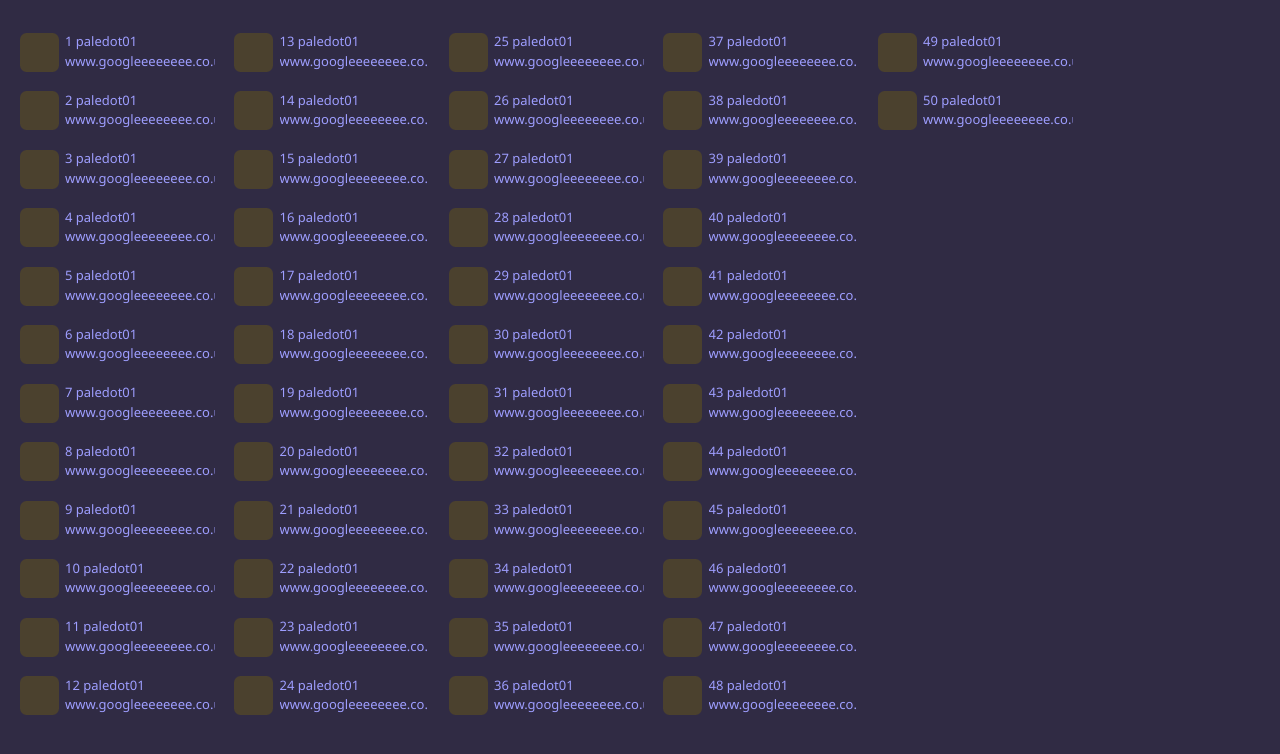
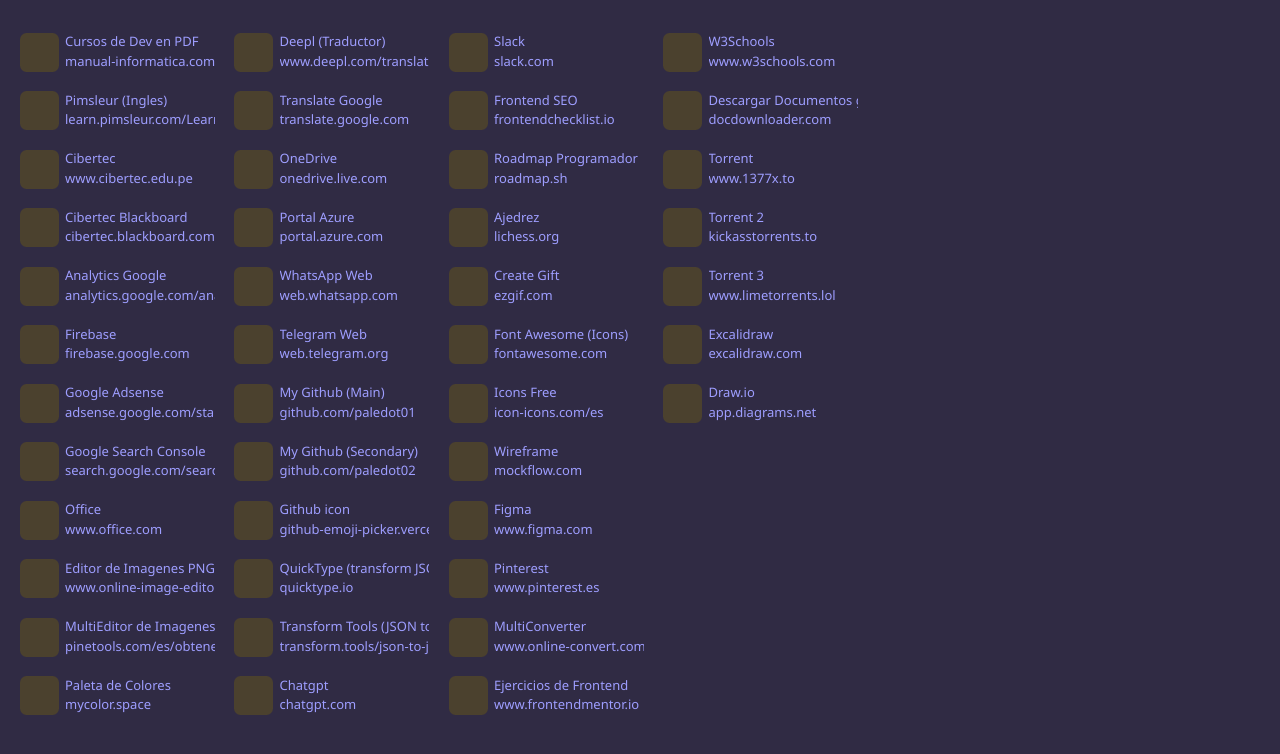
Before and after one commit to basiliok/my-urls, an Angular app: page / in a window 1280 px wide. Shown: the top 754 px of the page. Built offline with nearby package versions, Linux system fonts and the light colour scheme.

Commit message:
add hardcoded links to HomeComponent

```diff
--- a/src/app/components/page-card/page-card.component.css
+++ b/src/app/components/page-card/page-card.component.css
@@ -28,12 +28,14 @@
       display: flex;
       align-items: center;
       overflow: hidden;
+      white-space: nowrap;
     }
     .url {
       height: 1.5rem;
       display: flex;
       align-items: center;
       overflow: hidden;
+      white-space: nowrap;
       /* background-color: brown; */
     }
   }
--- a/src/app/components/page-card/page-card.component.html
+++ b/src/app/components/page-card/page-card.component.html
@@ -1,7 +1,7 @@
-<a class="page-card d-flex-row" href="https://www.google.co.uk/">
+<a class="page-card d-flex-row" [href]="inputPageCard.url">
   <div class="image"></div>
   <div class="content d-flex-column">
-    <div class="label">{{ inputNumber }} {{ 'paledot01' }}</div>
-    <div class="url">www.googleeeeeeee.co.uk</div>
+    <div class="label">{{ inputPageCard.label }}</div>
+    <div class="url">{{ cleanUrl }}</div>
   </div>
 </a>
--- a/src/app/components/page-card/page-card.component.ts
+++ b/src/app/components/page-card/page-card.component.ts
@@ -1,4 +1,9 @@
 import { Component, Input } from '@angular/core';
+
+interface PageCard {
+  label: string;
+  url: string;
+}
 
 @Component({
   selector: 'app-page-card',
@@ -8,5 +13,18 @@
   styleUrl: './page-card.component.css',
 })
 export class PageCardComponent {
-  @Input() inputNumber: number = 0;
+  @Input() inputPageCard: PageCard = { label: 'Mi pagina', url: 'https://www.google.co.uk/' };
+  cleanUrl: string = '';
+
+  ngOnInit(): void {
+    this.cleanUrl = this.sanitizeUrl();
+  }
+
+  sanitizeUrl(): string {
+    let url = this.inputPageCard.url.replace(/^(https?:\/\/)/, '');
+    if (url.endsWith('/')) {
+      url = url.slice(0, -1);
+    }
+    return url;
+  }
 }
--- a/src/app/pages/home/home.component.html
+++ b/src/app/pages/home/home.component.html
@@ -1,5 +1,5 @@
 <div class="home">
-  @for (numero of numeros; track $index) {
-  <app-page-card [inputNumber]="numero" />
+  @for (contentPageCard of contentPageCards; track $index) {
+  <app-page-card [inputPageCard]="contentPageCard" />
   }
 </div>
--- a/src/app/pages/home/home.component.ts
+++ b/src/app/pages/home/home.component.ts
@@ -1,5 +1,10 @@
 import { Component } from '@angular/core';
 import { PageCardComponent } from '../../components/page-card/page-card.component';
+
+interface PageCard {
+  label: string;
+  url: string;
+}
 
 @Component({
   selector: 'app-home',
@@ -9,8 +14,49 @@
   styleUrl: './home.component.css',
 })
 export class HomeComponent {
-  numeros: number[] = [
-    1, 2, 3, 4, 5, 6, 7, 8, 9, 10, 11, 12, 13, 14, 15, 16, 17, 18, 19, 20, 21, 22, 23, 24, 25, 26, 27, 28, 29, 30, 31,
-    32, 33, 34, 35, 36, 37, 38, 39, 40, 41, 42, 43, 44, 45, 46, 47, 48, 49, 50,
+  contentPageCards: PageCard[] = [
+    { label: 'Cursos de Dev en PDF', url: 'https://manual-informatica.com/download-file.html' },
+    { label: 'Pimsleur (Ingles)', url: 'https://learn.pimsleur.com/Learn' },
+    { label: 'Cibertec', url: 'https://www.cibertec.edu.pe/' },
+    { label: 'Cibertec Blackboard', url: 'https://cibertec.blackboard.com' },
+    { label: 'Analytics Google', url: 'https://analytics.google.com/analytics/web' },
+    { label: 'Firebase', url: 'https://firebase.google.com/' },
+    { label: 'Google Adsense', url: 'https://adsense.google.com/start/' },
+    { label: 'Google Search Console', url: 'https://search.google.com/search-console' },
+    { label: 'Office', url: 'https://www.office.com/' },
+    { label: 'Editor de Imagenes PNG', url: 'http://www.online-image-editor.com' },
+    { label: 'MultiEditor de Imagenes', url: 'https://pinetools.com/es/obtener-colores-imagen' },
+    { label: 'Paleta de Colores', url: 'https://mycolor.space/' },
+    { label: 'Deepl (Traductor)', url: 'https://www.deepl.com/translator' },
+    { label: 'Translate Google', url: 'https://translate.google.com/' },
+    { label: 'OneDrive', url: 'http://onedrive.live.com' },
+    { label: 'Portal Azure', url: 'https://portal.azure.com/' },
+    { label: 'WhatsApp Web', url: 'https://web.whatsapp.com/' },
+    { label: 'Telegram Web', url: 'https://web.telegram.org/' },
+    { label: 'My Github (Main)', url: 'https://github.com/paledot01' },
+    { label: 'My Github (Secondary)', url: 'https://github.com/paledot02' },
+    { label: 'Github icon', url: 'https://github-emoji-picker.vercel.app/' },
+    { label: 'QuickType (transform JSON)', url: 'https://quicktype.io/' },
+    { label: 'Transform Tools (JSON to Java)', url: 'https://transform.tools/json-to-java' },
+    { label: 'Chatgpt', url: 'https://chatgpt.com/' },
+    { label: 'Slack', url: 'https://slack.com/' },
+    { label: 'Frontend SEO', url: 'https://frontendchecklist.io/' },
+    { label: 'Roadmap Programador', url: 'https://roadmap.sh/' },
+    { label: 'Ajedrez', url: 'https://lichess.org/' },
+    { label: 'Create Gift', url: 'https://ezgif.com/' },
+    { label: 'Font Awesome (Icons)', url: 'https://fontawesome.com/' },
+    { label: 'Icons Free', url: 'https://icon-icons.com/es/' },
+    { label: 'Wireframe', url: 'https://mockflow.com/' },
+    { label: 'Figma', url: 'https://www.figma.com/' },
+    { label: 'Pinterest', url: 'https://www.pinterest.es/' },
+    { label: 'MultiConverter', url: 'https://www.online-convert.com/' },
+    { label: 'Ejercicios de Frontend', url: 'https://www.frontendmentor.io/' },
+    { label: 'W3Schools', url: 'https://www.w3schools.com/' },
+    { label: 'Descargar Documentos gratis', url: 'https://docdownloader.com/' },
+    { label: 'Torrent', url: 'https://www.1377x.to/' },
+    { label: 'Torrent 2', url: 'https://kickasstorrents.to/' },
+    { label: 'Torrent 3', url: 'https://www.limetorrents.lol/' },
+    { label: 'Excalidraw', url: 'https://excalidraw.com/' },
+    { label: 'Draw.io', url: 'https://app.diagrams.net/' },
   ];
 }
```
